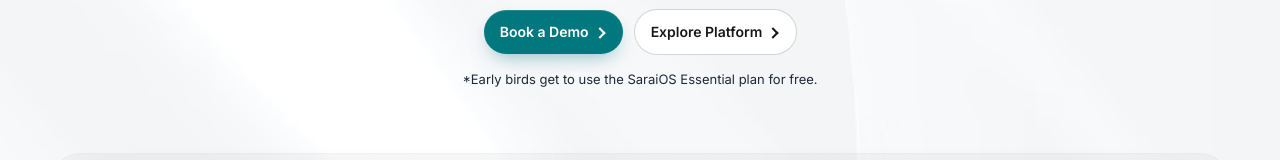
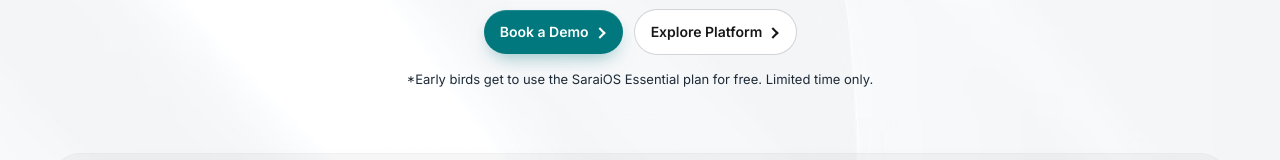
Before and after one commit to abdulrhhkahn/SaraiOS, a Next.js app: page / in a window 1280 px wide. Shown: the part 440-600 px from the top of the page. Built offline with nearby package versions, Linux system fonts and the light colour scheme; no server answers.

Commit message:
Add files via upload

```diff
--- a/components/hero/HomeHero.tsx
+++ b/components/hero/HomeHero.tsx
@@ -68,7 +68,7 @@
             </ArrowButton>
           </motion.div>
           <motion.p variants={item} className="mt-4 text-[0.8125rem] text-stone">
-            *Early birds get to use the SaraiOS Essential plan for free.
+            *Early birds get to use the SaraiOS Essential plan for free. Limited time only.
           </motion.p>
         </motion.div>
 
```
